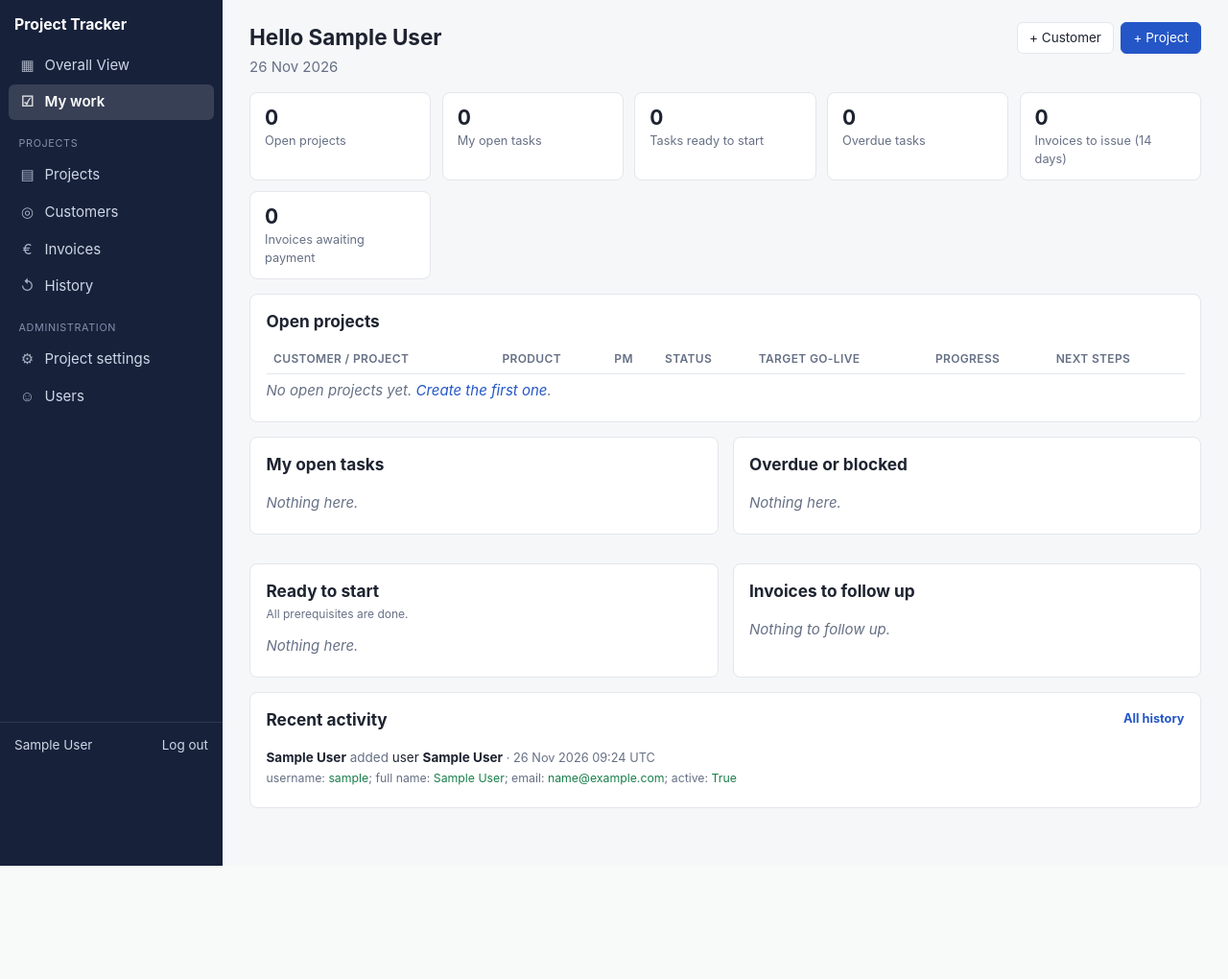
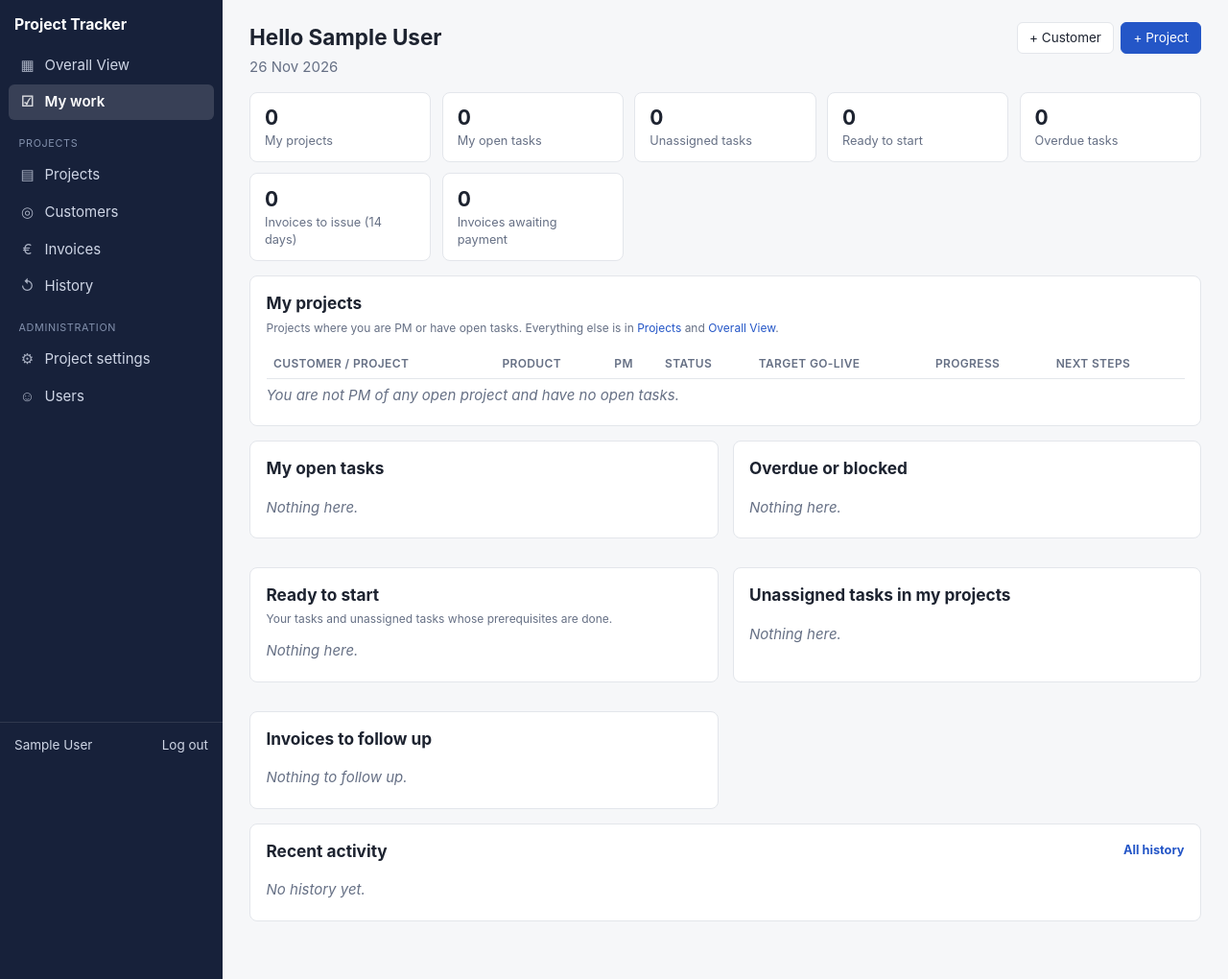
Before and after one commit to fernandosilva1409-coder/Projects-track, a Flask app: page / in a window 1280 px wide. Shown: the whole page at 96% size. Before the commit the page ends 902 px from the top, so only its background shows below. Run offline with Flask 3, Linux system fonts and the light colour scheme; the visitor is signed in with stand-in values (Sample User, id 1); data comes from the database, SQL or seed files in the repository; data that the repository does not hold is empty.

Commit message:
My work: show only my projects, my tasks and unassigned tasks
Projects listed only where I am PM or have open tasks; task lists, counters,
invoices and recent activity are limited to those projects and hide tasks
assigned to other people. Adds an 'Unassigned tasks in my projects' panel.

Co-Authored-By: Claude Opus 5.5 <noreply@anthropic.com>
Claude-Session: https://claude.ai/code/session_01TiCKhbfPbUQ54A4PtJfYZt

```diff
--- a/app/routes/main.py
+++ b/app/routes/main.py
@@ -16,31 +16,46 @@ bp = Blueprint("main", __name__)
 
 @bp.get("/")
 def dashboard():
-    open_projects = (
+    """Personal page: only my projects (PM or with tasks assigned to me), and
+    only tasks assigned to me or not assigned to anyone."""
+    me = current_user.id
+    all_open = (
         Project.query.join(Customer).filter(Project.status.in_(OPEN_PROJECT_STATUSES))
         .order_by(Customer.name, Project.name).all()
     )
-    open_ids = [p.id for p in open_projects] or [-1]
-    open_tasks = (
-        ProjectTask.query.filter(ProjectTask.project_id.in_(open_ids), ProjectTask.status.notin_(("done", "na")))
+    projects = [
+        p for p in all_open
+        if p.project_manager_id == me or any(t.assignee_id == me and not t.is_finished for t in p.tasks)
+    ]
+    ids = [p.id for p in projects] or [-1]
+    tasks = (
+        ProjectTask.query.filter(ProjectTask.project_id.in_(ids), ProjectTask.status.notin_(("done", "na")))
+        .filter(db.or_(ProjectTask.assignee_id == me, ProjectTask.assignee_id.is_(None)))
         .order_by(ProjectTask.due_date.is_(None), ProjectTask.due_date, ProjectTask.position).all()
     )
-    my_tasks = [t for t in open_tasks if t.assignee_id == current_user.id]
-    ready = [t for t in open_tasks if t.is_ready and t.status == "todo"]
-    overdue = [t for t in open_tasks if t.is_overdue]
-    blocked = [t for t in open_tasks if t.status == "blocked"]
+    my_tasks = [t for t in tasks if t.assignee_id == me]
+    unassigned = [t for t in tasks if t.assignee_id is None]
+    ready = [t for t in tasks if t.is_ready and t.status == "todo"]
+    overdue = [t for t in tasks if t.is_overdue]
+    blocked = [t for t in tasks if t.status == "blocked"]
+    next_steps = {p.id: [t for t in tasks if t.project_id == p.id and t.is_ready][:3] for p in projects}
 
     soon = date.today() + timedelta(days=14)
     to_issue = (
-        Invoice.query.filter(Invoice.status.in_(("planned", "to_issue")))
+        Invoice.query.filter(Invoice.project_id.in_(ids), Invoice.status.in_(("planned", "to_issue")))
         .filter(db.or_(Invoice.issue_date.is_(None), Invoice.issue_date <= soon))
         .order_by(Invoice.issue_date.is_(None), Invoice.issue_date).all()
     )
-    unpaid = Invoice.query.filter(Invoice.status.in_(("issued", "sent"))).order_by(Invoice.due_date).all()
-    recent = AuditLog.query.order_by(AuditLog.created_at.desc()).limit(12).all()
+    unpaid = (Invoice.query.filter(Invoice.project_id.in_(ids), Invoice.status.in_(("issued", "sent")))
+              .order_by(Invoice.due_date).all())
+    others_tasks = [t.id for t in ProjectTask.query.filter(
+        ProjectTask.project_id.in_(ids), ProjectTask.assignee_id.isnot(None), ProjectTask.assignee_id != me)]
+    recent = (AuditLog.query.filter(AuditLog.project_id.in_(ids))
+              .filter(db.not_(db.and_(AuditLog.entity == "ProjectTask", AuditLog.entity_id.in_(others_tasks or [-1]))))
+              .order_by(AuditLog.created_at.desc()).limit(12).all())
     return render_template(
-        "main/dashboard.html", projects=open_projects, my_tasks=my_tasks, ready=ready, overdue=overdue,
-        blocked=blocked, to_issue=to_issue, unpaid=unpaid, recent=recent,
+        "main/dashboard.html", projects=projects, my_tasks=my_tasks, unassigned=unassigned, ready=ready,
+        overdue=overdue, blocked=blocked, to_issue=to_issue, unpaid=unpaid, recent=recent, next_steps=next_steps,
     )
 
 
--- a/app/templates/main/dashboard.html
+++ b/app/templates/main/dashboard.html
@@ -21,16 +21,18 @@
   <div class="actions"><a class="btn" href="{{ url_for('customers.new') }}">+ Customer</a><a class="btn primary" href="{{ url_for('projects.new') }}">+ Project</a></div>
 </div>
 <div class="stats">
-  <div class="stat"><div class="v">{{ projects|length }}</div><div class="k">Open projects</div></div>
+  <div class="stat"><div class="v">{{ projects|length }}</div><div class="k">My projects</div></div>
   <div class="stat"><div class="v">{{ my_tasks|length }}</div><div class="k">My open tasks</div></div>
-  <div class="stat"><div class="v">{{ ready|length }}</div><div class="k">Tasks ready to start</div></div>
+  <div class="stat"><div class="v">{{ unassigned|length }}</div><div class="k">Unassigned tasks</div></div>
+  <div class="stat"><div class="v">{{ ready|length }}</div><div class="k">Ready to start</div></div>
   <div class="stat"><div class="v" style="color:{{ 'var(--bad)' if overdue }}">{{ overdue|length }}</div><div class="k">Overdue tasks</div></div>
   <div class="stat"><div class="v">{{ to_issue|length }}</div><div class="k">Invoices to issue (14 days)</div></div>
   <div class="stat"><div class="v">{{ unpaid|length }}</div><div class="k">Invoices awaiting payment</div></div>
 </div>
 
 <div class="panel">
-  <h2>Open projects</h2>
+  <h2>My projects</h2>
+  <p class="help" style="margin-top:-.4rem">Projects where you are PM or have open tasks. Everything else is in <a href="{{ url_for('projects.index') }}">Projects</a> and <a href="{{ url_for('main.analytics') }}">Overall View</a>.</p>
   <div class="table-wrap"><table>
     <tr><th>Customer / project</th><th>Product</th><th>PM</th><th>Status</th><th>Target go-live</th><th>Progress</th><th>Next steps</th></tr>
     {% for p in projects %}
@@ -41,9 +43,9 @@
       <td>{{ badge(p.status, p.status_label) }}</td>
       <td class="small">{{ p.target_go_live|d }}</td>
       <td style="min-width:110px"><div class="progress"><span style="width:{{ p.progress }}%"></span></div><div class="small muted">{{ p.progress }}%</div></td>
-      <td class="small">{% for t in p.tasks if t.is_ready %}{% if loop.index <= 3 %}<div>{{ t.name }}{% if t.status == 'in_progress' %} <span class="badge in_progress">in progress</span>{% endif %}</div>{% endif %}{% endfor %}</td>
+      <td class="small">{% for t in next_steps[p.id] %}<div>{{ t.name }}{% if not t.assignee_id %} <span class="badge waiting">unassigned</span>{% endif %}{% if t.status == 'in_progress' %} <span class="badge in_progress">in progress</span>{% endif %}</div>{% endfor %}</td>
     </tr>
-    {% else %}<tr><td colspan="7" class="empty">No open projects yet. <a href="{{ url_for('projects.new') }}">Create the first one</a>.</td></tr>
+    {% else %}<tr><td colspan="7" class="empty">You are not PM of any open project and have no open tasks.</td></tr>
     {% endfor %}
   </table></div>
 </div>
@@ -51,7 +53,8 @@
 <div class="grid two">
   <div class="panel"><h2>My open tasks</h2>{{ task_rows(my_tasks, False) }}</div>
   <div class="panel"><h2>Overdue or blocked</h2>{{ task_rows(overdue + (blocked|reject('in', overdue)|list)) }}</div>
-  <div class="panel"><h2>Ready to start</h2><div class="help" style="margin:-.5rem 0 .5rem">All prerequisites are done.</div>{{ task_rows(ready) }}</div>
+  <div class="panel"><h2>Ready to start</h2><div class="help" style="margin:-.5rem 0 .5rem">Your tasks and unassigned tasks whose prerequisites are done.</div>{{ task_rows(ready) }}</div>
+  <div class="panel"><h2>Unassigned tasks in my projects</h2>{{ task_rows(unassigned, False) }}</div>
   <div class="panel">
     <h2>Invoices to follow up</h2>
     <div class="table-wrap"><table>
```
Also changed, not shown: tests/test_app.py (+29 -0 lines).
